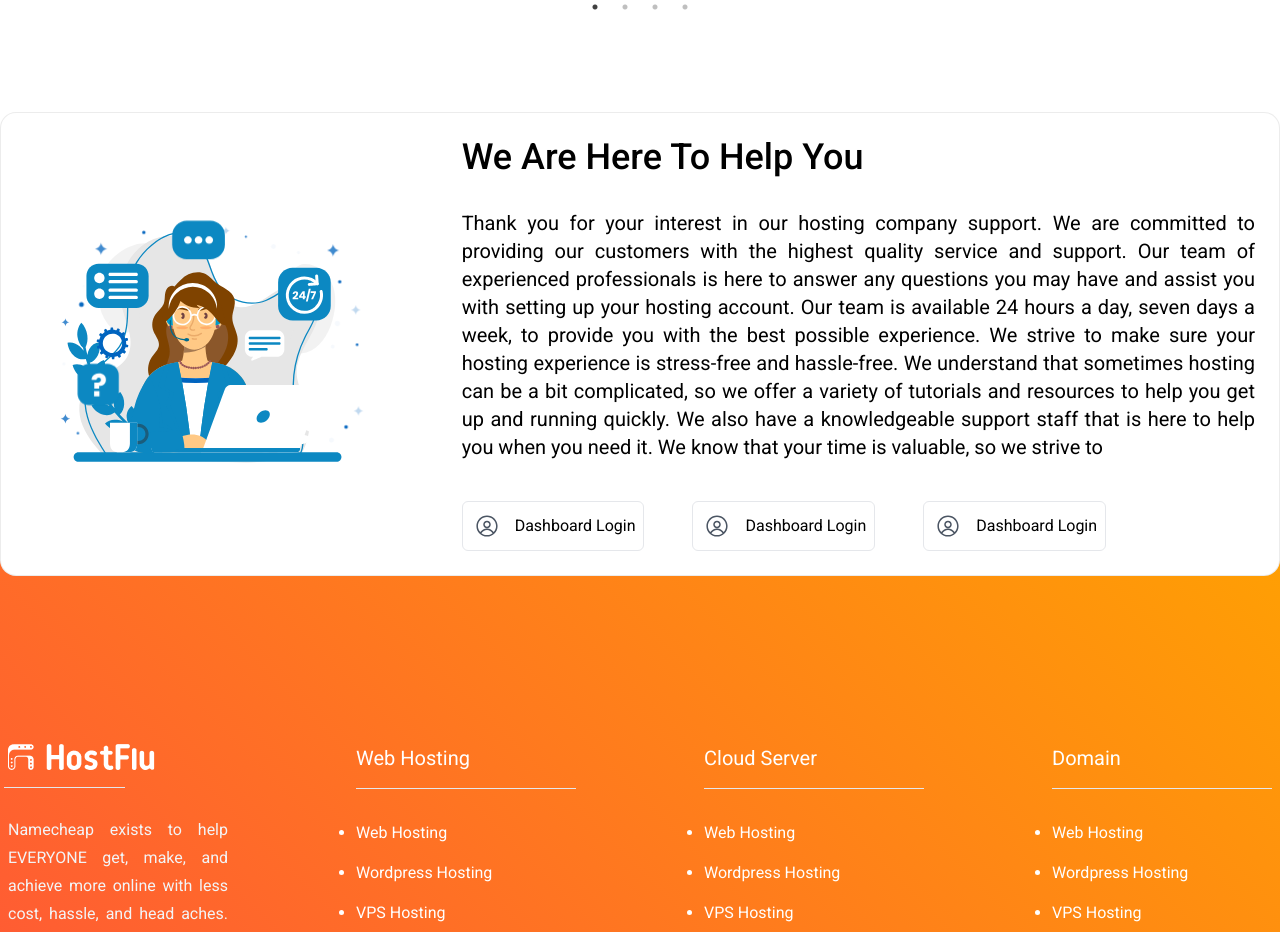
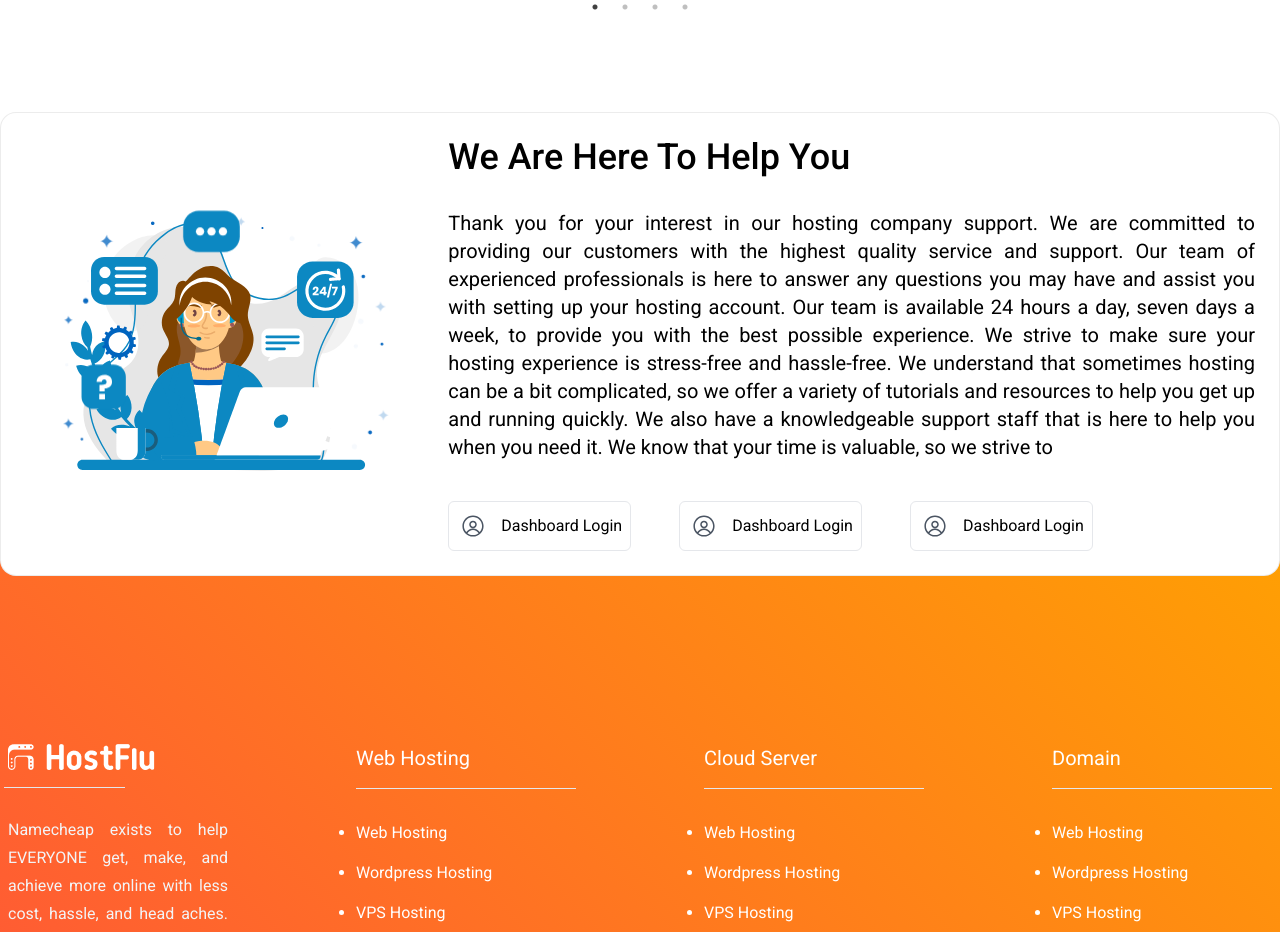
Before and after one commit to pothikit/hostfule-project, a React (Create React App) app: page / in a window 1280 px wide. Shown: the part 8380-9312 px from the top of the page. Built offline with nearby package versions, Linux system fonts and the light colour scheme; a web font is replaced by a local one.

Commit message:
gap reduced

```diff
--- a/src/components/footer/Footer.jsx
+++ b/src/components/footer/Footer.jsx
@@ -25,7 +25,7 @@
         <>
             <div className="container mx-auto -mt-20">
                 <div className='bg-white z-10 relative bottom-[-120px] p-6 rounded-2xl border border-[#cccccc61]'>
-                    <div className="grid grid-cols-1 lg:grid-cols-3 gap-10 lg:gap-20 items-center">
+                    <div className="grid grid-cols-1 lg:grid-cols-3 gap-10 lg:gap-10 items-center">
                         <div className='flex items-center justify-center'>
                             {/* <img src={supportImg} alt="Our Support" className='w-full mx-auto' /> */}
                             <Player
```
